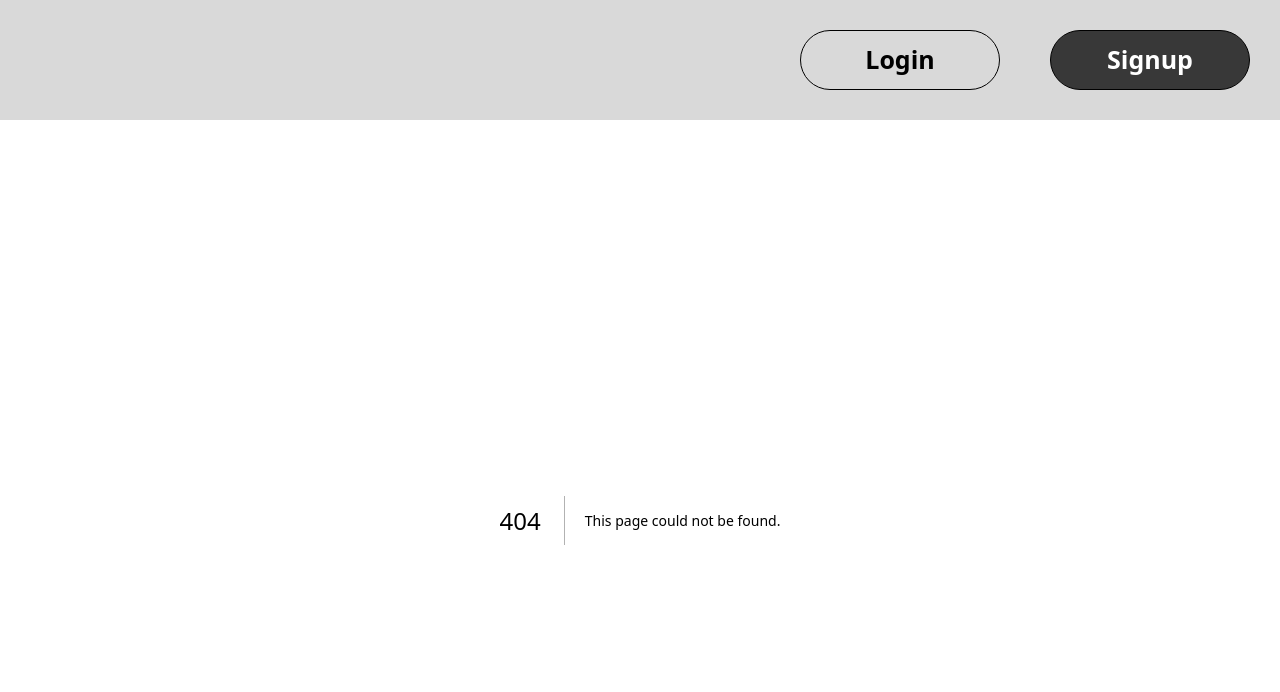
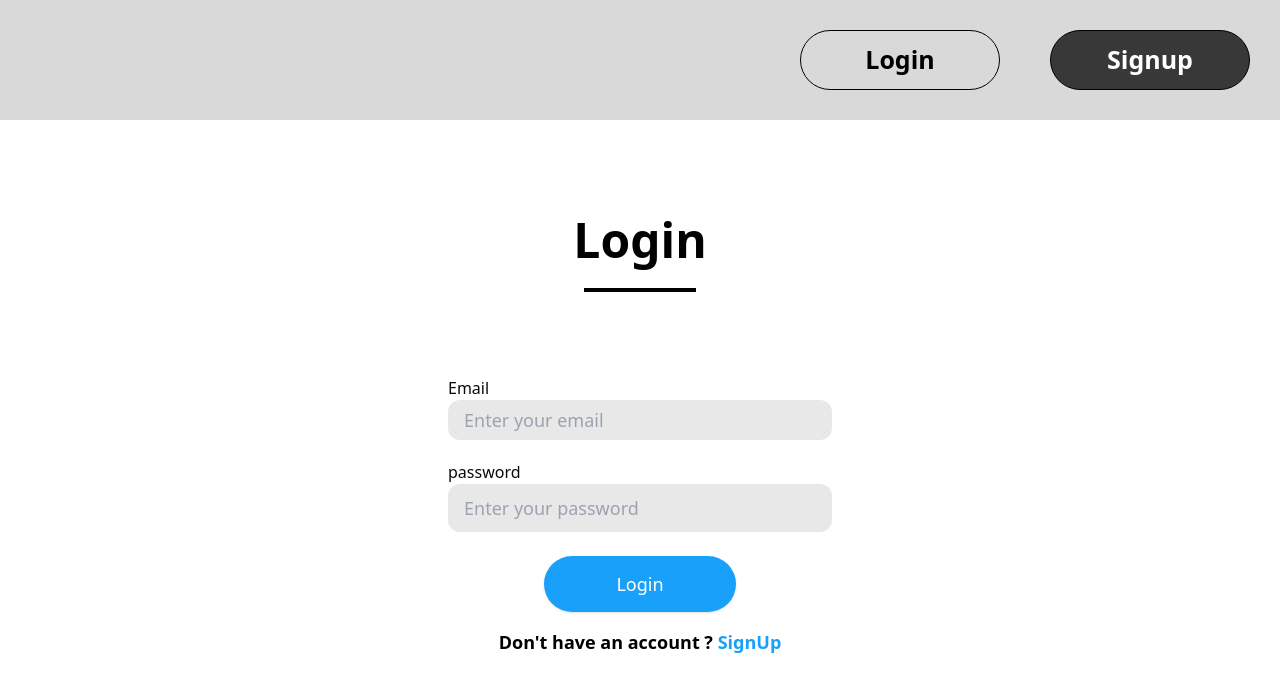
Before and after one commit to if-document/teamdev_21_1, a Next.js app: page /login in a window 1280 px wide. Before the commit this address had no page. Shown: the top 692 px of the page. Built offline with nearby package versions, Linux system fonts and the light colour scheme.

Commit message:
ログイン画面＃24 (#44)
* ログイン画面

* fix

* ログイン画面

* fix

* fix

---------

Co-authored-by: takanorishinagawa <shinagawa.takanori@gmail.com>

```diff
--- /dev/null
+++ b/src/app/login/page.tsx
@@ -0,0 +1,57 @@
+"use client";
+import Link from "next/link";
+import React from "react";
+import { Button } from "@/components/ui/button";
+
+export default function Login() {
+  return (
+    <div className="formContainer">
+      <main className="items-center flex-1 flex  flex-col w-full">
+        <form className="formfield  ">
+          <div className=" divide-y pt-24  max-w-[792px]  pb-16 px-6 ">
+            <h1 className="text-black text-5xl flex  flex-col font-bold items-center">
+              Login
+              <hr className=" mt-6 w-1/3 border-black border-2 flex  flex-col  items-center" />
+            </h1>
+          </div>
+          <div className="pt-5 w-96">
+            <label htmlFor="email ">Email</label>
+            <input
+              type="email"
+              placeholder="Enter your email"
+              name="email"
+              id="email"
+              className=" h12 sm:h-10 w-full rounded-xl  bg-[#E3E3E3]/80 border-0 px-4
+                             text-base sm:text-lg text-[#5B5B5B] placeholder:text-base sm:placeholder:text-lg
+                             focus-visible:outline-none focus-visible:ring-2 focus-visible:ring-[#18A0FB]/40"
+            />
+          </div>
+          <div className="pt-5 ">
+            <label htmlFor="password">password</label>
+            <input
+              type="password"
+              placeholder="Enter your password"
+              name="password"
+              id="password"
+              className=" h-12 sm:h-1o w-full rounded-xl bg-[#E3E3E3]/80 border-0 px-4
+                             text-base sm:text-lg text-[#5B5B5B] placeholder:text-base sm:placeholder:text-lg
+                             focus-visible:outline-none focus-visible:ring-2 focus-visible:ring-[#18A0FB]/40"
+            />
+          </div>
+          <div className="flex flex-col items-center gap-4 pt-6">
+            <Button className="submit h-14 w-48 rounded-full bg-[#18A0FB] text-white text-lg ">
+              Login
+            </Button>
+            <p className="text-base sm:text-lg text-black font-semibold">
+              Don't have an account ?
+              <Link href="/login" className="text-[#18A0FB] font-semibold">
+                {" "}
+                SignUp
+              </Link>
+            </p>
+          </div>
+        </form>
+      </main>
+    </div>
+  );
+}
--- a/src/app/signup/page.tsx
+++ b/src/app/signup/page.tsx
@@ -12,31 +12,6 @@ import Link from "next/link";
 export default function SignupPage() {
   return (
     <div className="min-h-screen bg-white flex flex-col font-sans">
-      {/* Navbar */}
-      <nav className="w-full bg-[#D9D9D9]">
-        <div className="mx-auto max-w-[1200px] h-20 flex items-center justify-end gap-3 px-6">
-          <Link href="/login">
-            <Button
-              className="h-12 px-8 rounded-full border border-black
-                         bg-[#D9D9D9] text-black text-lg font-bold
-                         hover:bg-[#383838] hover:text-white"
-            >
-              Login
-            </Button>
-          </Link>
-          <Link href="/signup">
-            <Button
-              className="h-12 px-8 rounded-full border border-black
-                         bg-[#D9D9D9] text-black text-lg font-bold
-                         hover:bg-[#383838] hover:text-white"
-            >
-              Sign Up
-            </Button>
-          </Link>
-        </div>
-      </nav>
-
-      {/* Main */}
       <main className="flex-1 flex justify-center">
         <div className="w-full max-w-[792px] pt-24 pb-16 px-6 flex justify-center">
           <Card className="w-full bg-white border-none shadow-none">
```
